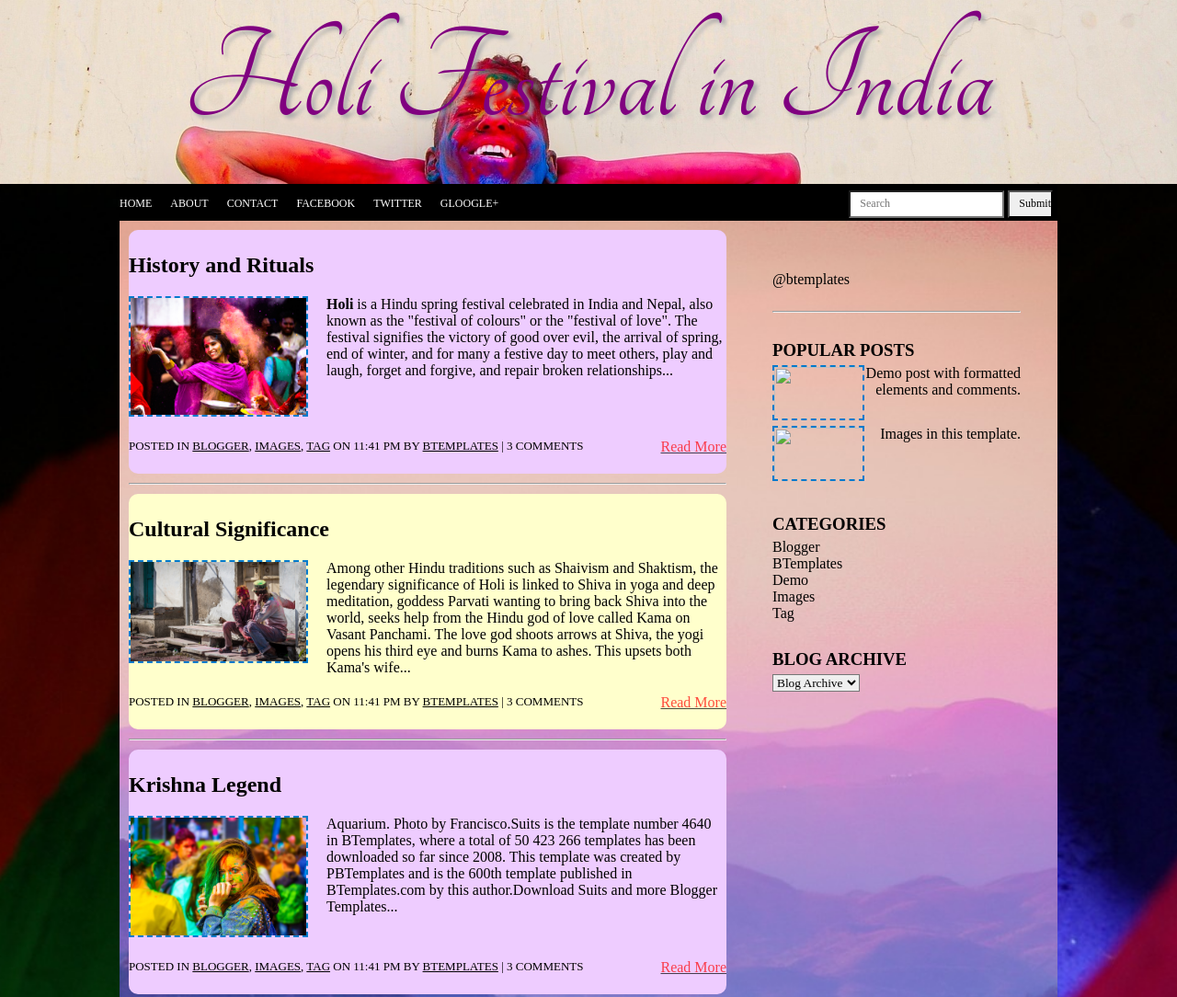
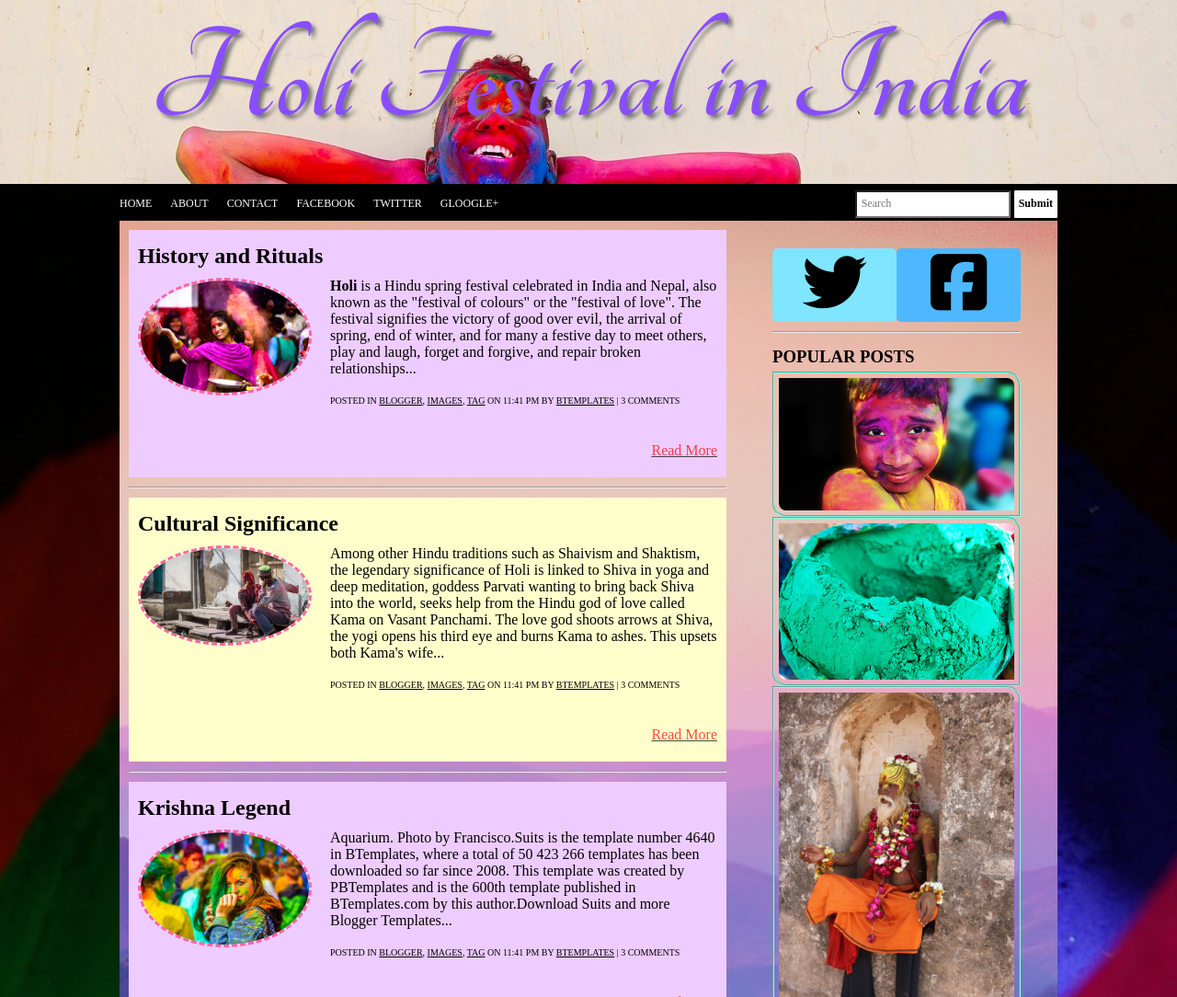
Before and after one commit to lartiend/colorful-and-flat, a plain HTML site: page index.html in a window 1280 px wide. Shown: the top 1084 px of the page at 92% size. Drawn offline with Linux system fonts and the light colour scheme.

Commit message:
Completed.

```diff
--- a/css/style.css
+++ b/css/style.css
@@ -7,11 +7,19 @@ http://btemplates.com/2016/blogger-template-suits/demo/
 
 @font-face {
   font-family: 'Tangerine';
-  src: url('../fonts/Tangerine/Tangerine-Regular.ttf');
+  src: url('../fonts/Tangerine/Tangerine-Bold.ttf');
 }
 @font-face {
   font-family: 'PlayfairDisplay-Bold';
   src: url('../fonts/Playfair_Display/PlayfairDisplay-Bold.ttf');
+}
+@font-face {
+  font-family: 'Lora-BoldItalic';
+  src: url('../fonts/Lora/Lora-BoldItalic.ttf');
+}
+@font-face {
+  font-family: 'Lora-Italic';
+  src: url('../fonts/Lora/Lora-Italic.ttf');
 }
 
 
@@ -20,10 +28,6 @@ http://btemplates.com/2016/blogger-template-suits/demo/
 	content: "";
 	clear: both;
 	display: block;
-}
-img {
-	width: 100%;
-	height: 100%;
 }
 * {
 	margin: 0;
@@ -35,8 +39,14 @@ img {
 }
 body {
 	background-image: url("../img/bg.jpg");
-	background-position: top ;
+	background-position: top;
+
 }
+img {
+	width: 100%;
+	height: 100%;
+}
+
 footer {
 	height: 50px;
 	width: 100%;
@@ -70,9 +80,9 @@ a {
 }
 .title {
 	font-size: 150px;
-	color: #800080;
+	color: #884dff;
 	font-family: 'Tangerine';
-	text-shadow: 4px 4px 4px #aaa;
+	text-shadow: 4px 4px 4px #737373;
 }
 .subTitle {
 	color: #00ffff;
@@ -100,14 +110,22 @@ nav {
 form {
 	float: right;
 	display: inline-block;
-	margin-right: 5px;
 	margin-bottom: 10px;
 	line-height: 40px;
 }
 form input {
 	font-size: 12px;
 	height: 30px;
-	padding-left: 10px;
+	padding: 5px;
+}
+.btn {
+	background-color: white;
+	color: black;
+	border: none;
+	font-weight: bold;
+	border-radius: 1px;
+	text-align: center;
+    text-decoration: none;
 }
 .wrapper {
 	background-color: #DCEDB9;
@@ -117,10 +135,11 @@ form input {
 
 	background-image: url("../img/colourful (1).jpg");
 	background-position: top;
+
 }
 h2 {
 	font-family: PlayfairDisplay-Bold;
-	padding: 20px 0;
+	padding: 10px 0;
 }
 .left {
 	width: 65%;
@@ -147,13 +166,14 @@ h2 {
 }
 .postedIn a {
 	text-decoration: underline;
+	font-size: 10px;
 }
 .postedIn p {
 	margin: 20px 0;
+	font-size: 10px;
 }
 .postedIn{
 	display: inline-block;
-	font-size: small;
 }
 .Inleft {
 	width: 30%;
@@ -161,8 +181,13 @@ h2 {
 	display: inline-block;
 }
 .Inleft img {
-	border: 2px dashed #007acc;
+	border: 3px dashed #FE64A3;
+	border-radius: 50%;
 }
+.Inleft:hover img {
+	opacity: 0.8;
+}
+
 .Inright {
 	width: 70%;
 	float: left;
@@ -178,15 +203,25 @@ h2 {
 .subscribe {
 	margin: 30px 0;
 }
-.archives, .categories, .twitter, .popPost {
-	margin: 25px 0;
-}
-.popPost img {
-	width: 100px;
-	height: 60px;
+.archives, .categories, .popPost {
+	margin-bottom: 25px;
 }
 .postDesc {
 	text-align: right;
+}
+.popPost img {
+	width: 100%;
+	height: auto;
+
+	border: 2px groove #80ffe5;
+	border-radius: 1px 15px;
+    padding: 5px;
+}
+.popPost p {
+	display: none;
+}
+.popPost img:hover p {
+	display: block;
 }
 li {
 	list-style: none;
@@ -199,16 +234,76 @@ h3 {
 }
 .container1, .container3 {
 	background-color: #ecf;
-	border-radius: 10px 10px 10px 10px;
+	padding: 0 10px;
 }
 .container2, .container4 {
 	background-color: #ffc;
-	border-radius: 10px 10px 10px 10px;
+	padding: 0 10px;
 }
 .container5 {
-	border-radius: 10px 10px 10px 10px;
 	background-color: #fcc;
+	padding: 0 10px;
 }
 hr {
 	margin: 10px 0;
 }
+.twitter {
+	padding: 0 5px;
+	width: 135px;
+	border-radius: 5px 5px 5px;
+	float: left;
+	font-size: 70px;
+	text-align: center;
+	background-color: #80e5ff;
+}
+.fb {
+	padding: 0 10px;
+	width: 135px;
+	border-radius: 5px 5px 5px;
+	float: left;
+	font-size: 70px;
+	text-align: center;
+	background-color: #4db8ff;
+}
+select {
+	width: 70%;
+	height: 25px;
+}
+option {
+	font-family: 'Lora-Italic';
+	font-size: 12px;;
+}
+.categories, .archives {
+	font-family: 'Lora-BoldItalic';
+	letter-spacing: 2px;
+}
+.categories h3, .archives h3 {
+	color: #fff;
+}
+
+/*.categories:hover h3 {
+	color: #ffff4d;
+}
+.archives:hover h3 {
+	color: #ff4da6;
+}
+*/
+
+/*TEST BELOW*/
+.text {
+	background-color: #4CAF50;
+	color: white;
+	font-size: 16px;
+	padding: 16px 32px;
+	display: block;
+}
+.image {
+	display: block;
+	width: 100%;
+	height: auto;
+	transition: .5s ease;
+}
+.image:hover {
+	opacity: 0.7;
+	display: block;
+}
--- a/index.html
+++ b/index.html
@@ -3,6 +3,7 @@
 <head>
 	<meta charset="utf-8">
 	<link rel="stylesheet" type="text/css" href="css/style.css">
+	<link rel="icon" type="img/png" href="./img/favicon.ico">
 	<title>Colorful & Flat</title>
 </head>
 <body>
@@ -26,7 +27,7 @@
 			</nav>
 			<form action="" method="">
 				<input type="search" name="search" placeholder="Search">
-				<input type="submit" name="submit">
+				<input class="btn" type="submit" name="submit">
 			</form>
 		</div>
 	</header>
@@ -37,20 +38,19 @@
 			<div class="clear container1">
 				<h2><a href="#">History and Rituals</a></h2>
 				<div class="Inleft">
-					<img src="./img/pinkgirl.jpg">
+					<a href="#"> <img src="./img/pinkgirl.jpg"> </a>
 				</div>
 				<div class="Inright">
 					<p><strong>Holi</strong> is a Hindu spring festival celebrated in India and Nepal, also known as the "festival of colours" or the "festival of love". The festival signifies the victory of good over evil, the arrival of spring, end of winter, and for many a festive day to meet others, play and laugh, forget and forgive, and repair broken relationships... </p>
-				</div>
-				<div class="readmore">
-					<a href="#">Read More</a>
-				</div>
-
-
 
 				<div class="postedIn">
 					<p>POSTED IN <a href="#">BLOGGER</a>, <a href="#">IMAGES</a>, <a href="#">TAG</a> ON 11:41 PM BY <a href="#">BTEMPLATES</a> | 3 COMMENTS
 					</p>
+				</div>
+
+				</div>
+				<div class="readmore">
+					<a href="#">Read More</a>
 				</div>
 			</div>
 			<hr>
@@ -58,20 +58,17 @@
 			<div class="clear container2">
 				<h2><a href="#">Cultural Significance</a></h2>
 				<div class="Inleft">
-					<img src="./img/men.jpg">
+					<a href="#"><img src="./img/men.jpg"> </a>
 				</div>
 				<div class="Inright">
 					<p>Among other Hindu traditions such as Shaivism and Shaktism, the legendary significance of Holi is linked to Shiva in yoga and deep meditation, goddess Parvati wanting to bring back Shiva into the world, seeks help from the Hindu god of love called Kama on Vasant Panchami. The love god shoots arrows at Shiva, the yogi opens his third eye and burns Kama to ashes. This upsets both Kama's wife... </p>
+				<div class="postedIn">
+					<p>POSTED IN <a href="#">BLOGGER</a>, <a href="#">IMAGES</a>, <a href="#">TAG</a> ON 11:41 PM BY <a href="#">BTEMPLATES</a> | 3 COMMENTS
+					</p>
+				</div>
 				</div>
 				<div class="readmore">
 					<a href="#">Read More</a>
-				</div>
-
-
-
-				<div class="postedIn">
-					<p>POSTED IN <a href="#">BLOGGER</a>, <a href="#">IMAGES</a>, <a href="#">TAG</a> ON 11:41 PM BY <a href="#">BTEMPLATES</a> | 3 COMMENTS
-					</p>
 				</div>
 			</div>
 			<hr>
@@ -79,20 +76,17 @@
 			<div class="clear container3">
 				<h2><a  href="#">Krishna Legend</a></h2>
 				<div class="Inleft">
-					<img src="./img/girl1.jpg">
+					<a href="#"> <img src="./img/girl1.jpg"> </a>
 				</div>
 				<div class="Inright">
 					<p >Aquarium. Photo by Francisco.Suits is the template number 4640 in BTemplates, where a total of 50 423 266 templates has been downloaded so far since 2008. This template was created by PBTemplates and is the 600th template published in BTemplates.com by this author.Download Suits and more Blogger Templates... </p>
+				<div class="postedIn">
+					<p>POSTED IN <a href="#">BLOGGER</a>, <a href="#">IMAGES</a>, <a href="#">TAG</a> ON 11:41 PM BY <a href="#">BTEMPLATES</a> | 3 COMMENTS
+					</p>
+				</div>
 				</div>
 				<div class="readmore">
 					<a href="#">Read More</a>
-				</div>
-
-
-
-				<div class="postedIn">
-					<p>POSTED IN <a href="#">BLOGGER</a>, <a href="#">IMAGES</a>, <a href="#">TAG</a> ON 11:41 PM BY <a href="#">BTEMPLATES</a> | 3 COMMENTS
-					</p>
 				</div>
 			</div>
 			<hr>
@@ -101,40 +95,37 @@
 			<div class="clear container4">
 				<h2><a  href="#">India</a></h2>
 				<div class="Inleft">
-					<img src="./img/girls.jpg">
+					<a href="#"> <img src="./img/girls.jpg"> </a>
 				</div>
 				<div class="Inright">
 					<p >In Gujarat, Holi is a two-day festival. On the evening of the first day people light the bonfire. People offer raw coconut and corn to the fire. The second day is the festival of colour or "Dhuleti", celebrated by sprinkling coloured water and applying colours to each other... </p>
+				<div class="postedIn">
+					<p>POSTED IN <a href="#">BLOGGER</a>, <a href="#">IMAGES</a>, <a href="#">TAG</a> ON 11:41 PM BY <a href="#">BTEMPLATES</a> | 3 COMMENTS
+					</p>
+				</div>
 				</div>
 				<div class="readmore">
 					<a href="#">Read More</a>
-				</div>
-
-
-
-				<div class="postedIn">
-					<p>POSTED IN <a href="#">BLOGGER</a>, <a href="#">IMAGES</a>, <a href="#">TAG</a> ON 11:41 PM BY <a href="#">BTEMPLATES</a> | 3 COMMENTS
-					</p>
 				</div>
 			</div>
 			<hr>
 			<div class="clear container5">
 				<h2><a  href="#">Indian Diaspora</a></h2>
 				<div class="Inleft">
-					<img src="./img/man.jpg">
+					<a href="#"> <img src="./img/man.jpg">  </a>
 				</div>
 				<div class="Inright">
-					<p >Over the years, Holi has become an important festival in many regions wherever Indian diaspora were either taken as indentured labourers during colonial era, or where they emigrated on their own, and are now present in large numbers such as in Africa,... </p>
+					<p >Over the years, Holi has become an important festival in many regions wherever Indian diaspora were either taken as indentured labourers during colonial era, or where they emigrated on their own, and are now present in large numbers such as in Africa,...
+					Holi takes place on the last full moon of the Hindu lunar month Phalguna. This means it can fall anywhere between late February and late March on the Gregorian calendar — this year it's March 13 and 14 — and coincides with Indian winter's transitions into pre-monsoon or summer season.
+					It’s not clear exactly when Holi celebrations first began but they're reportedly referenced in the Puranas, or ancient Indian texts, in 4th century poetry, and in the 7th century play Ratnaval.
+					</p>
+				<div class="postedIn">
+					<p>POSTED IN <a href="#">BLOGGER</a>, <a href="#">IMAGES</a>, <a href="#">TAG</a> ON 11:41 PM BY <a href="#">BTEMPLATES</a> | 3 COMMENTS
+					</p>
+				</div>
 				</div>
 				<div class="readmore">
 					<a href="#">Read More</a>
-				</div>
-
-
-
-				<div class="postedIn">
-					<p>POSTED IN <a href="#">BLOGGER</a>, <a href="#">IMAGES</a>, <a href="#">TAG</a> ON 11:41 PM BY <a href="#">BTEMPLATES</a> | 3 COMMENTS
-					</p>
 				</div>
 			</div>
 			<hr>
@@ -151,58 +142,78 @@
 
 	<div class="right">
 		<div class="twitter">
-			<a href="#">@btemplates</a>
+			<a href="#"><i class="fa fa-twitter" aria-hidden="true"></i></a>
 		</div>
+		<div class="fb">
+			<a href="#"> <i class="fa fa-facebook-square" aria-hidden="true"></i></a>
+		</div>
+
+		<div class="clear"></div>
 		<hr>
+
 		<div class="popPost clear">
 			<h3>POPULAR POSTS</h3>
-			<div class="Inleft">
-				<img src="img/girl.png">
-			</div>
-			<div class="Inright">
-				<div class="postDesc">
-					<a href="#">Demo post with formatted elements and comments.</a>
-				</div>
-			</div>
 
 			<div class="clear"></div>
 
-			<div class="Inleft">
-				<img src="img/girl.png">
-			</div>
-			<div class="Inright">
-				<div class="postDesc">
-					<a href="#">Images in this template.</a>
-				</div>
-			</div>
+				<a href="#">
+					<img class="image" src="./img/colourful (3).jpg">
+					<p class="text">Lorem ipsum dolor sit amet, consectetur adipisicing elit, sed do eiusmod
+					tempor incididunt ut labore et dolore magna aliqua.
+					</p>
+				</a>
+
+<a href="#">
+	<img class="image" src="./img/colourful (5).jpg">
+	<p class="text"> Ut enim ad minim veniam, quis nostrud exercitation ullamco laboris nisi ut aliquip ex ea commodo consequat.
+	</p>
+</a>
+<a href="#">
+	<img class="image" src="./img/colourful (6).jpg">
+	<p class="text"> Duis aute irure dolor in reprehenderit in voluptate velit esse
+	cillum dolore eu fugiat nulla pariatur.
+	</p>
+</a>
+<a href="#">
+	<img class="image" src="./img/colourful (7).jpg">
+	<p class="text"> Excepteur sint occaecat cupidatat non
+	proident, sunt in culpa qui officia deserunt mollit anim id est laborum.
+	</p>
+</a>
+
 		</div> <!-- .popPost -->
 
 		<div class="categories">
 			<h3>CATEGORIES</h3>
-			<ul>
-				<li><a href="#">Blogger</a></li>
-				<li><a href="#">BTemplates</a></li>
-				<li><a href="#">Demo</a></li>
-				<li><a href="#">Images</a></li>
-				<li><a href="#">Tag</a></li>
-			</ul>
+			<select name="archive">
+				<option value="images">Images</option>
+				<option value="tag">Tag</option>
+				<option value="demo">Demo</option>
+			</select>
 		</div>
 
 		<div class="archives">
 			<h3>BLOG ARCHIVE</h3>
-			<select name="archive"> <!-- use in the back end -->
-				<option value="blogarchive">Blog Archive</option>
-				<option value="march">March (6)</option>
+			<select name="archive">
+				<option value="sept">September 2017</option>
+				<option value="oct">October 2017</option>
+				<option value="nov">November 2017</option>
+				<option value="dec">December 2017</option>
+				<option value="jan">January 2018</option>
 			</select>
 		</div>
+
 	</div> <!-- .right -->
 	</main> <!-- .wrapper -->
 
 	<footer>
 		<p>
-			<span>COPYRIGHT &copy; 2017 SUITS | POWERED BY BLOGGER</span>
-			<span>DESIGN BY THEME WEAVER | BLOGGER THEME BY LASANTHA - PREMIUMBLOGGERTEMPLATES.COM</span>
+			<span>COPYRIGHT &copy; 2017 Lester Jan Artienda | TUITT</span>
+			<span>DESIGN INSPIRED BY THEME WEAVER | btemplates.com</span>
 		</p>
 	</footer>
+
+	<script type="text/javascript" src="https://use.fontawesome.com/63421b52b2.js">
+</script>
 </body>
 </html>
```
Also changed, not shown: img/favicon.ico (added).
